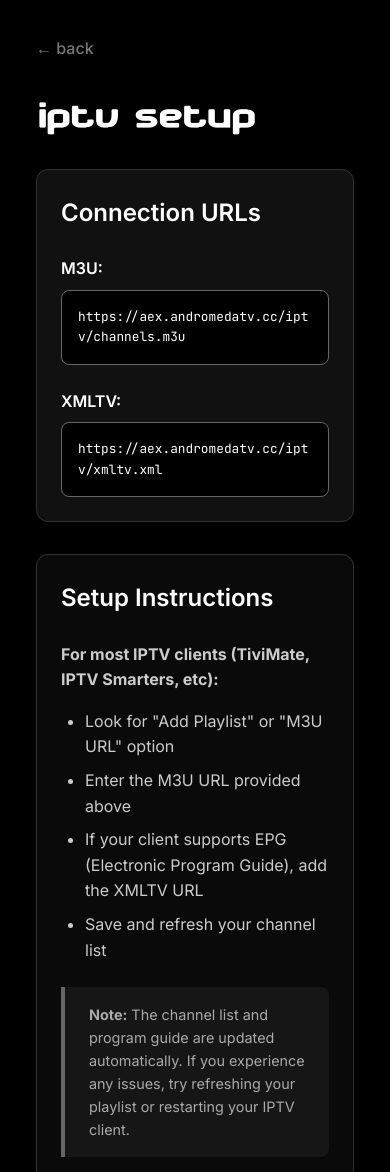
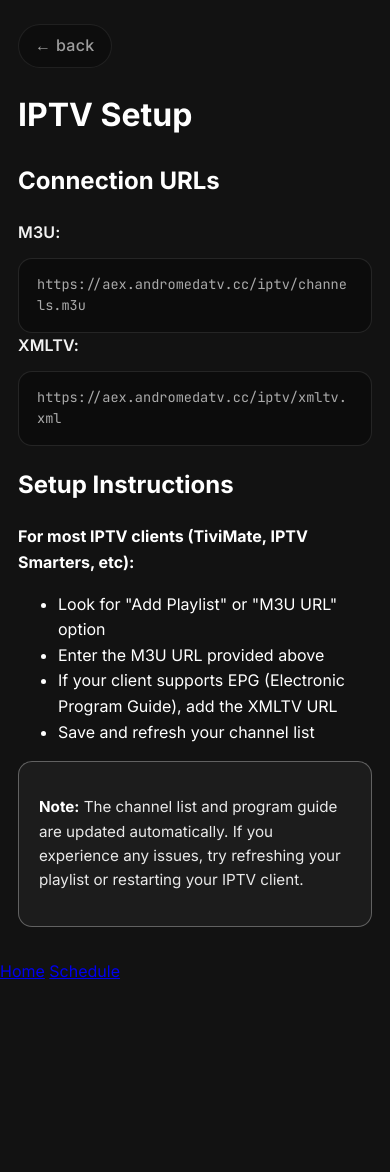
Before and after one commit to syphant/andromeda-web, a plain HTML site: page webroot/iptv.html in a window 390 px wide. Shown: the top 1172 px of the page. After the commit the page ends 984 px from the top, so only its background shows below. Drawn offline with Linux system fonts and the light colour scheme.

Commit message:
Update iptv.css

```diff
--- a/webroot/css/iptv.css
+++ b/webroot/css/iptv.css
@@ -10,225 +10,329 @@
     box-sizing: border-box;
 }
 
+@keyframes titleGradientShift {
+    0% {
+        background-position: 0% 50%;
+    }
+
+    50% {
+        background-position: 100% 50%;
+    }
+
+    100% {
+        background-position: 0% 50%;
+    }
+}
+
 body {
     margin: 0;
     padding: 0;
     font-family: 'Inter', sans-serif;
-    background-color: #000000;
+    background-color: #121212;
     color: #ffffff;
     line-height: 1.6;
     min-height: 100vh;
     display: flex;
     flex-direction: column;
-    box-sizing: border-box;
+    position: relative;
+    overflow-x: hidden;
 }
 
 .page-wrapper {
-    padding: 20px;
+    padding: 32px 32px 48px 32px;
     flex: 1;
     display: flex;
     flex-direction: column;
+    gap: 32px;
+    position: relative;
+    z-index: 1;
 }
 
-.container {
-    max-width: 800px;
+.site-header {
+    display: flex;
+    align-items: center;
+    justify-content: space-between;
+    gap: 24px;
+    min-height: 64px;
+}
+
+.site-title {
+    margin: 0;
+    display: flex;
+    align-items: center;
+    line-height: 1;
+}
+
+.site-nav {
+    display: inline-flex;
+    align-items: center;
+    gap: 24px;
+    padding: 10px 18px;
+    border-radius: 999px;
+    background: rgba(0, 0, 0, 0.233);
+    border: 1px solid rgba(255, 255, 255, 0.08);
+    box-shadow: 0 10px 26px rgba(0, 0, 0, 0.4);
+    backdrop-filter: blur(14px);
+    -webkit-backdrop-filter: blur(14px);
+}
+
+.site-nav a {
+    color: rgba(255, 255, 255, 0.6);
+    text-decoration: none;
+    font-weight: 500;
+    letter-spacing: 0.02em;
+    transition: color 0.25s ease;
+}
+
+.site-nav a.active {
+    color: #ffffff;
+}
+
+.site-nav a:hover,
+.site-nav a:focus {
+    color: #ffffff;
+}
+
+.iptv-content {
+    max-width: 1050px;
     margin: 0 auto;
-    flex: 1;
+    width: 100%;
     display: flex;
     flex-direction: column;
+    gap: 24px;
 }
 
 .back-link {
+    align-self: flex-start;
     display: inline-flex;
     align-items: center;
     gap: 8px;
-    color: #777777;
+    padding: 8px 16px;
+    border-radius: 999px;
+    background: rgba(0, 0, 0, 0.233);
+    border: 1px solid rgba(255, 255, 255, 0.08);
+    color: rgba(255, 255, 255, 0.6);
     text-decoration: none;
-    margin-bottom: 2rem;
     font-weight: 500;
-    transition: color 0.3s ease;
+    letter-spacing: 0.02em;
+    transition: background 0.25s ease, border-color 0.25s ease, color 0.25s ease;
 }
 
-.back-link:hover {
+.back-link:hover,
+.back-link:focus {
+    background: rgba(24, 24, 24, 0.85);
+    border-color: rgba(255, 255, 255, 0.18);
     color: #ffffff;
 }
 
-h1 {
-    font-size: 2.5rem;
-    margin: 0 0 1.5rem 0;
+.page-title {
+    font-size: 2.75rem;
+    margin: 0 0 6px 0;
     color: #ffffff;
     text-align: left;
     font-family: 'NewDetroit', 'Inter', sans-serif;
     font-weight: 600;
-    letter-spacing: -0.025em;
+    letter-spacing: -0.03em;
 }
 
-.intro {
-    font-size: 1.1rem;
-    margin-bottom: 2.5rem;
-    color: #cccccc;
-    line-height: 1.7;
+@supports ((-webkit-background-clip: text) or (background-clip: text)) {
+    .page-title {
+        text-shadow: 0 0px 24px rgba(255, 255, 255, 0.516);
+    }
 }
 
-.urls-section {
-    background: #111111;
-    border-radius: 12px;
-    padding: 2rem;
-    border: 1px solid #333333;
-    margin-bottom: 2rem;
+
+.page-intro {
+    margin: 0 0 12px 0;
+    color: rgba(255, 255, 255, 0.88);
+    font-size: 1.05rem;
+    letter-spacing: 0.01em;
 }
 
-.urls-section h2 {
-    font-size: 1.5rem;
-    margin: 0 0 1.5rem 0;
+.glass-card {
+    background: rgba(0, 0, 0, 0.2);
+    border: 1px solid rgba(255, 255, 255, 0.08);
+    border-radius: 20px;
+    padding: 28px 32px;
+    box-shadow: 0 24px 48px rgba(0, 0, 0, 0.6);
+    backdrop-filter: blur(18px);
+    -webkit-backdrop-filter: blur(18px);
+    transition: box-shadow 0.3s ease, transform 0.3s ease;
+}
+
+.glass-card:hover {
+    box-shadow: 0 30px 60px rgba(0, 0, 0, 0.66);
+    transform: translateY(-2px);
+}
+
+.glass-card h2 {
+    margin: 0 0 10px 0;
+    font-size: 1.6rem;
+    font-weight: 600;
     color: #ffffff;
-    font-family: 'Inter', sans-serif;
-    font-weight: 600;
+}
+
+.section-hint {
+    margin: 0 0 20px 0;
+    color: rgba(255, 255, 255, 0.75);
+    font-size: 0.95rem;
+}
+
+.urls-card {
+    display: flex;
+    flex-direction: column;
+    gap: 22px;
 }
 
 .url-group {
-    margin-bottom: 1.5rem;
-}
-
-.url-group:last-child {
-    margin-bottom: 0;
+    display: flex;
+    flex-direction: column;
+    gap: 12px;
 }
 
 .url-label {
     font-weight: 600;
-    color: #ffffff;
-    margin-bottom: 0.5rem;
+    color: rgba(255, 255, 255, 0.95);
     font-size: 1rem;
+    letter-spacing: 0.01em;
 }
 
 .url-box {
-    background: #000000;
-    border: 1px solid #666666;
-    border-radius: 8px;
-    padding: 1rem;
+    background: rgba(0, 0, 0, 0.3);
+    border: 1px solid rgba(255, 255, 255, 0.1);
+    border-radius: 14px;
+    padding: 16px 54px 16px 18px;
     font-family: 'JetBrains Mono', monospace;
-    font-size: 0.9rem;
-    color: #ffffff;
+    font-size: 0.95rem;
+    color: #aaaaaa;
     word-break: break-all;
     position: relative;
     cursor: pointer;
-    transition: border-color 0.3s ease;
+    transition: color 0.25s ease, border-color 0.25s ease, box-shadow 0.25s ease, background 0.25s ease;
 }
 
-.url-box:hover {
-    border-color: #888888;
+.url-box:hover,
+.url-box:focus {
+    color: #ffffff;
+    background: rgb(20, 20, 20);
+    border-color: rgba(255, 255, 255, 0.6);
+    box-shadow: 0 16px 40px rgba(0, 0, 0, 0.55);
 }
 
 .url-box::after {
     content: 'Click to copy';
     position: absolute;
-    top: 0.5rem;
-    right: 0.75rem;
-    font-size: 0.7rem;
-    color: #666666;
+    top: 50%;
+    right: 18px;
+    transform: translateY(-50%);
     font-family: 'Inter', sans-serif;
+    font-size: 0.72rem;
+    color: #cccccc;
+    letter-spacing: 0.08em;
+    text-transform: uppercase;
+    padding: 4px 10px;
+    border-radius: 999px;
+    border: 1px solid rgba(255, 255, 255, 0.1);
+    transition: color 0.25s ease, border-color 0.25s ease, background 0.25s ease;
     pointer-events: none;
-    opacity: 0;
-    transition: opacity 0.3s ease;
 }
 
-.url-box:hover::after {
-    opacity: 1;
+.url-box:hover::after,
+.url-box:focus::after {
+    color: rgba(255, 255, 255, 0.92);
+    border-color: rgba(255, 255, 255, 0.6);
+}
+
+.url-box.copied {
+    color: rgb(98, 255, 190);
+    border-color: rgba(98, 255, 190, 0.7);
+    box-shadow: 0 18px 44px rgba(40, 190, 140, 0.25);
 }
 
 .url-box.copied::after {
-    content: 'Copied!';
-    color: #22c55e;
-    opacity: 1;
+    content: 'Copied';
+    background: rgb(98, 255, 190);
+    color: #000000;
+    border-color: transparent;
 }
 
-.instructions {
-    background: #0a0a0a;
-    border-radius: 12px;
-    padding: 2rem;
-    border: 1px solid #333333;
+.instructions-card {
+    display: flex;
+    flex-direction: column;
+    gap: 16px;
 }
 
-.instructions h2 {
-    font-size: 1.5rem;
-    margin: 0 0 1.5rem 0;
-    color: #ffffff;
-    font-family: 'Inter', sans-serif;
+.instructions-heading {
     font-weight: 600;
+    color: rgba(255, 255, 255, 0.96);
+    margin: 4px 0 4px 0;
 }
 
-.instructions p {
-    margin-bottom: 1rem;
-    color: #cccccc;
+.instructions-card ul {
+    margin: 0;
+    padding-left: 1.5rem;
+    display: grid;
+    gap: 8px;
+    color: rgba(255, 255, 255, 0.82);
 }
 
-.instructions ul {
-    padding-left: 1.5rem;
-    margin-bottom: 1rem;
-}
-
-.instructions li {
-    margin-bottom: 0.5rem;
-    color: #cccccc;
+.instructions-card li {
+    line-height: 1.5;
 }
 
 .note {
-    background: rgba(255, 255, 255, 0.05);
-    border-left: 4px solid #666666;
-    padding: 1rem 1.5rem;
-    margin-top: 1.5rem;
-    border-radius: 0 8px 8px 0;
+    margin-top: 6px;
+    padding: 18px 20px;
+    border-radius: 14px;
+    background: rgba(30, 30, 30, 0.9);
+    border: 1px solid rgba(255, 255, 255, 0.3);
+    color: rgba(255, 255, 255, 0.9);
+    font-size: 0.95rem;
+    line-height: 1.6;
 }
 
-.note p {
-    margin: 0;
-    font-size: 0.9rem;
-    color: #aaaaaa;
-}
-
-.footer {
-    margin-top: auto;
-    padding: 2rem 0 3rem 0;
-    text-align: center;
-    max-width: 800px;
-    margin-left: auto;
-    margin-right: auto;
-}
-
-.footer-links {
-    display: flex;
-    justify-content: center;
-    gap: 2rem;
-    flex-wrap: wrap;
-}
-
-.footer-links a {
-    color: #777777;
-    text-decoration: none;
-    font-weight: 500;
-    transition: color 0.3s ease;
-}
-
-.footer-links a:hover {
+.note strong {
     color: #ffffff;
 }
 
-/* Mobile optimizations */
+@media (max-width: 1024px) {
+    .iptv-content {
+        max-width: 100%;
+    }
+}
+
 @media (max-width: 767px) {
-    body {
-        padding: 16px;
+    .page-wrapper {
+        padding: 24px 18px 32px 18px;
+        gap: 24px;
     }
 
-    h1 {
-        font-size: 2rem;
+    .site-header {
+        flex-direction: column;
+        align-items: flex-start;
+        gap: 16px;
+        min-height: 0;
     }
 
-    .urls-section,
-    .instructions {
-        padding: 1.5rem;
+    .site-nav {
+        padding: 8px 14px;
+        gap: 16px;
+    }
+
+    .page-title {
+        font-size: 2.2rem;
+    }
+
+    .glass-card {
+        padding: 22px 20px;
     }
 
     .url-box {
-        font-size: 0.8rem;
+        font-size: 0.85rem;
+        padding: 15px 18px;
+    }
+
+    .url-box::after {
+        display: none;
     }
 }
```
